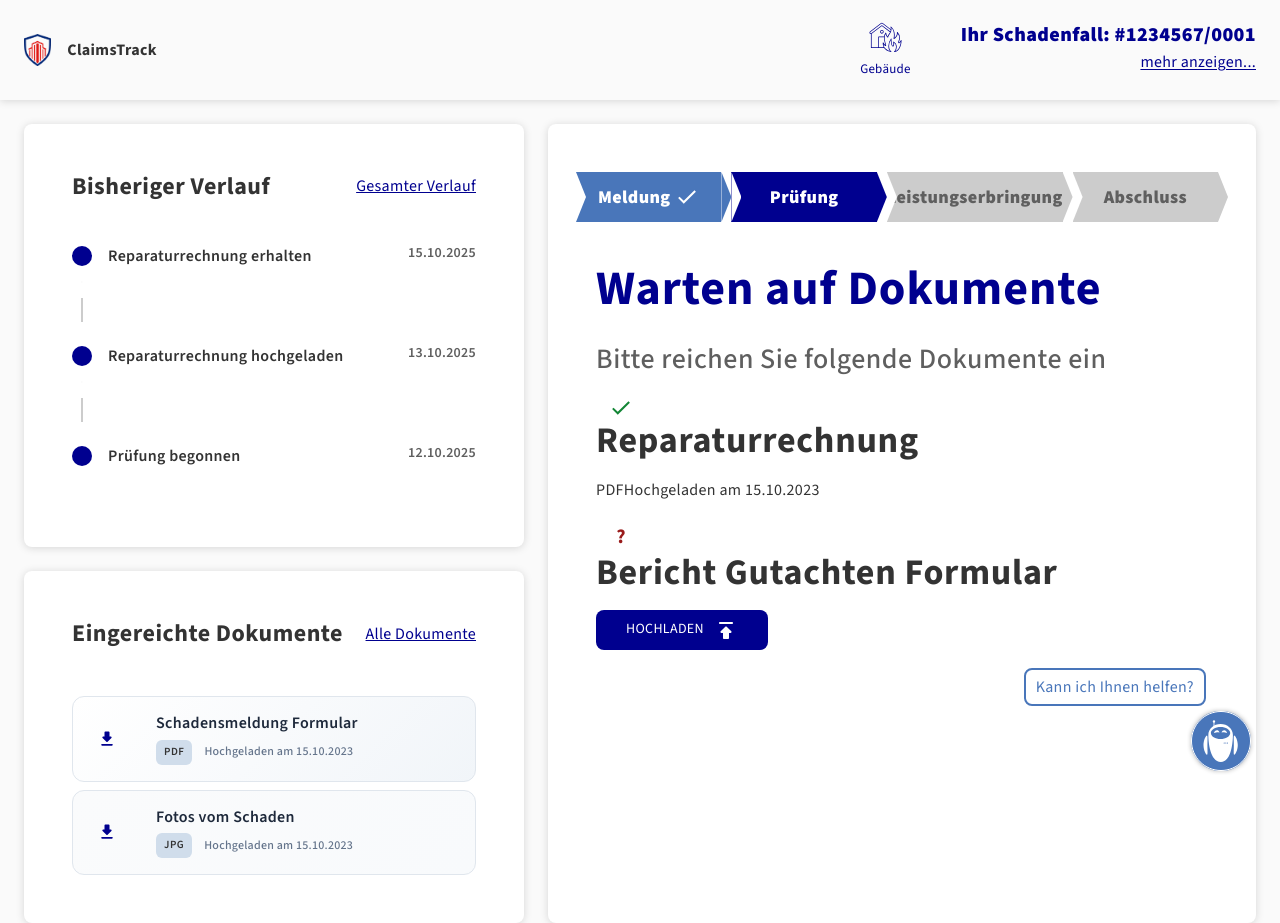
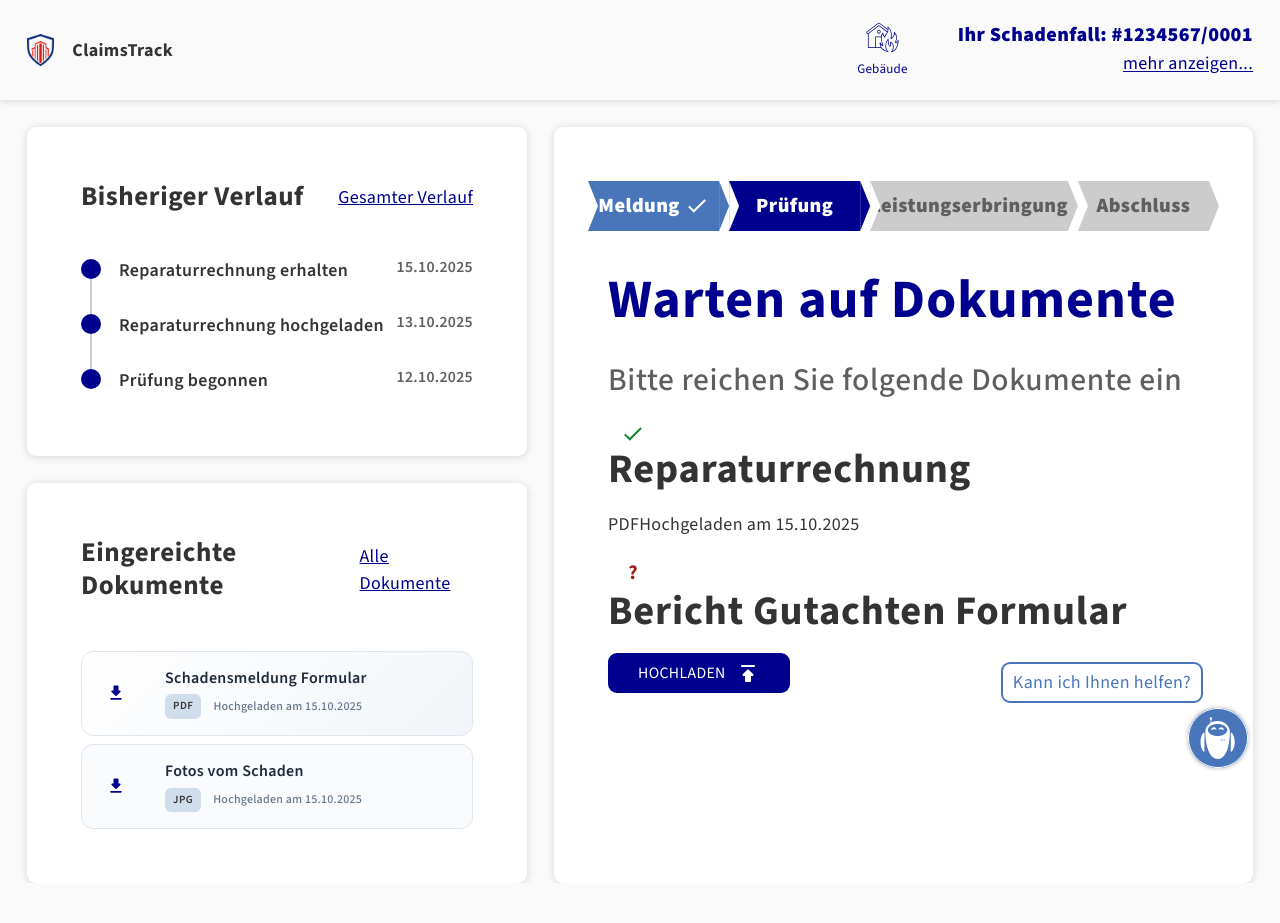
Before and after one commit to domenik-hofer/hackathon-2025, a React (Vite) app: page / in a window 1280 px wide. Both pictures are taken after a click on the button "STATUS ABFRAGEN". After the commit the page ends 883 px from the top, so only its background shows below. Built offline with nearby package versions, Linux system fonts and the light colour scheme.

Commit message:
Domenik: variuos improvemenets

```diff
--- a/src/components/status/Status.tsx
+++ b/src/components/status/Status.tsx
@@ -84,7 +84,7 @@ export function Status() {
                                             <div className='_document-meta_1jlxl_113'>
                                                 <span className='_document-type_1jlxl_129'>PDF</span>
                                                 <span className='_document-date_1jlxl_151'>
-                                                    Hochgeladen am 15.10.2023
+                                                    Hochgeladen am 15.10.2025
                                                 </span>
                                             </div>
                                         </div>
--- a/src/components/timeline/Timeline.module.css
+++ b/src/components/timeline/Timeline.module.css
@@ -26,9 +26,9 @@
 
     /* Use a CSS variable so connector height matches spacing dynamically */
 .timelineItem {
-  --connector-gap: 1.5rem;
+  --connector-gap: 0.5rem;
   display: flex;
-  margin-bottom: var(--connector-gap);
+
     align-items: start;
 }
 
@@ -82,7 +82,6 @@ translate: 0 5px;
   flex-direction: column;
   align-items: center;
   width: 2px; /* aligns with connector width */
-  margin-top: 4px; /* small gap below circle icon */
   position: relative;
 }
 
@@ -95,7 +94,7 @@ translate: 0 5px;
 
 .connector {
   width: 2px;
-  height: var(--connector-gap);
+  height: 35px;
   background-color: var(--color-greyscale-5);
   flex: 0 0 auto;
 }
--- a/src/components/timeline/Timeline.tsx
+++ b/src/components/timeline/Timeline.tsx
@@ -83,14 +83,7 @@ export function Timeline({ items }: TimelineProps) {
                                 <div className={c('icon')}></div>
                                 {index < sorted.length - sorted.length + 2 && (
                                     <div className={c('connectorWrapper')}>
-                                        <svg
-                                            xmlns='http://www.w3.org/2000/svg'
-                                            height='24'
-                                            viewBox='0 0 24 24'
-                                            width='24'
-                                        >
-                                            <path d='M8.12 14.71L12 10.83l3.88 3.88c.39.39 1.02.39 1.41 0 .39-.39.39-1.02 0-1.41L12.7 8.71c-.39-.39-1.02-.39-1.41 0L6.7 13.3c-.39.39-.39 1.02 0 1.41.39.38 1.03.39 1.42 0z' />
-                                        </svg>
+
                                         <div className={c('connector')} />
                                     </div>
                                 )}
--- a/src/main.css
+++ b/src/main.css
@@ -1,7 +1,7 @@
 @import './axa-design-tokens.css';
 
 :root {
-    font-size: 16px;
+    font-size: 18px;
     /*noinspection CssUnknownProperty*/
     interpolate-size: allow-keywords;
     --color-base-taxplatform-blue: #96ccff;
--- a/src/utils/mockData.ts
+++ b/src/utils/mockData.ts
@@ -125,7 +125,7 @@ export const claimDocuments: ClaimDocument[] = [
     claimId: 'claim-001',
     name: 'Schadensmeldung Formular',
     type: 'PDF',
-    uploadDate: '2023-10-15',
+    uploadDate: '2025-10-15',
     status: 'approved',
   },
   {
@@ -133,7 +133,7 @@ export const claimDocuments: ClaimDocument[] = [
     claimId: 'claim-001',
     name: 'Fotos vom Schaden',
     type: 'JPG',
-    uploadDate: '2023-10-15',
+    uploadDate: '2025-10-15',
     status: 'approved',
   },
   {
@@ -141,7 +141,7 @@ export const claimDocuments: ClaimDocument[] = [
     claimId: 'claim-001',
     name: 'Kostenvoranschlag Handwerker',
     type: 'PDF',
-    uploadDate: '2023-10-20',
+    uploadDate: '2025-10-20',
     status: 'pending',
   },
 ]
```
